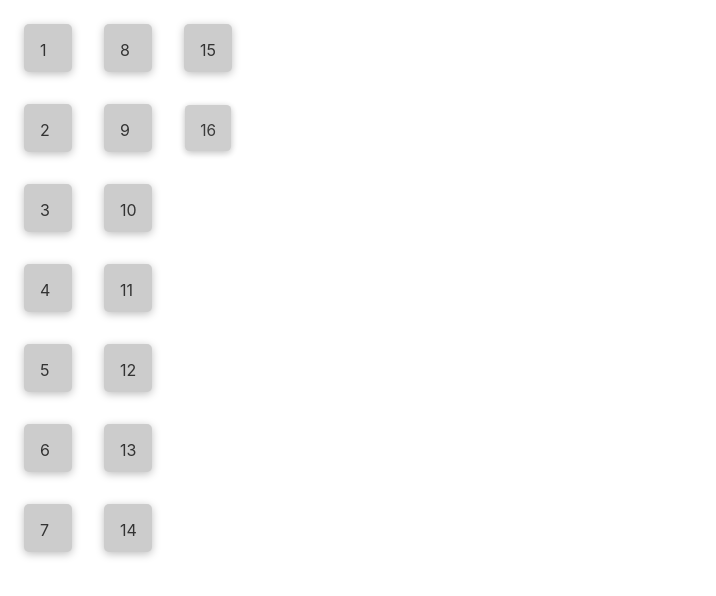
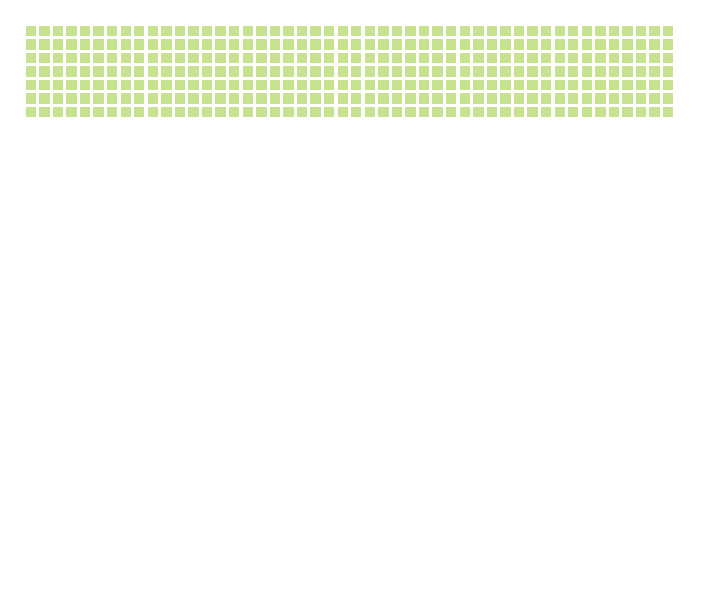
Before and after one commit to all-the-planet/earth-innovates-animations, a Svelte app: page / in a window 1280 px wide. Shown: the top 596 px of the page, without its empty margins (0-716 px from the left). Built offline with nearby package versions, Linux system fonts and the light colour scheme.

Commit message:
1 year animation and c1 contributor color

```diff
--- a/src/App.svelte
+++ b/src/App.svelte
@@ -32,30 +32,35 @@
   let i = 0;
 
   setInterval(() => {
-    if (i < 30) {
+    if (i < 336) {
       i++;
       addBox(i);
     }
-  }, 300);
+  }, 1);
 </script>
 
 <style>
   div {
-    width: 1rem;
-    height: 1rem;
-    background: #ccc;
-    margin: 1rem;
-    box-shadow: 0 2px 8px rgba(0, 0, 0, 0.26);
-    border-radius: 5px;
-    padding: 1rem;
+    font-size: 0.1rem;
+    width: .45rem;
+    height: .45rem;
+    margin: 0.1rem;
+    padding: 0.1rem;
   }
   .year {
-    height: 600px;
+      margin-top: 1rem;
+      margin-left: 1rem;
+    height: 6rem;
     display: flex;
     flex-direction: column;
     flex-wrap: wrap;
     align-content: start;
   }
+  .c0 { background: #eee }
+  .c1 { background: rgb(199, 227, 143) }
+  .c2 { background: #eee }
+  .c3 { background: #eee }
+  .c4 { background: #eee }
 </style>
 
 <!-- <progress value={$progress}></progress> -->
@@ -66,6 +71,6 @@
 
 <section class="year">
   {#each boxes as box (box)}
-    <div transition:scale={{ delay: 0, duration: 300 }}>{box}</div>
+    <div class="c1" transition:scale={{ duration: 1 }}></div>
   {/each}
 </section>
```
